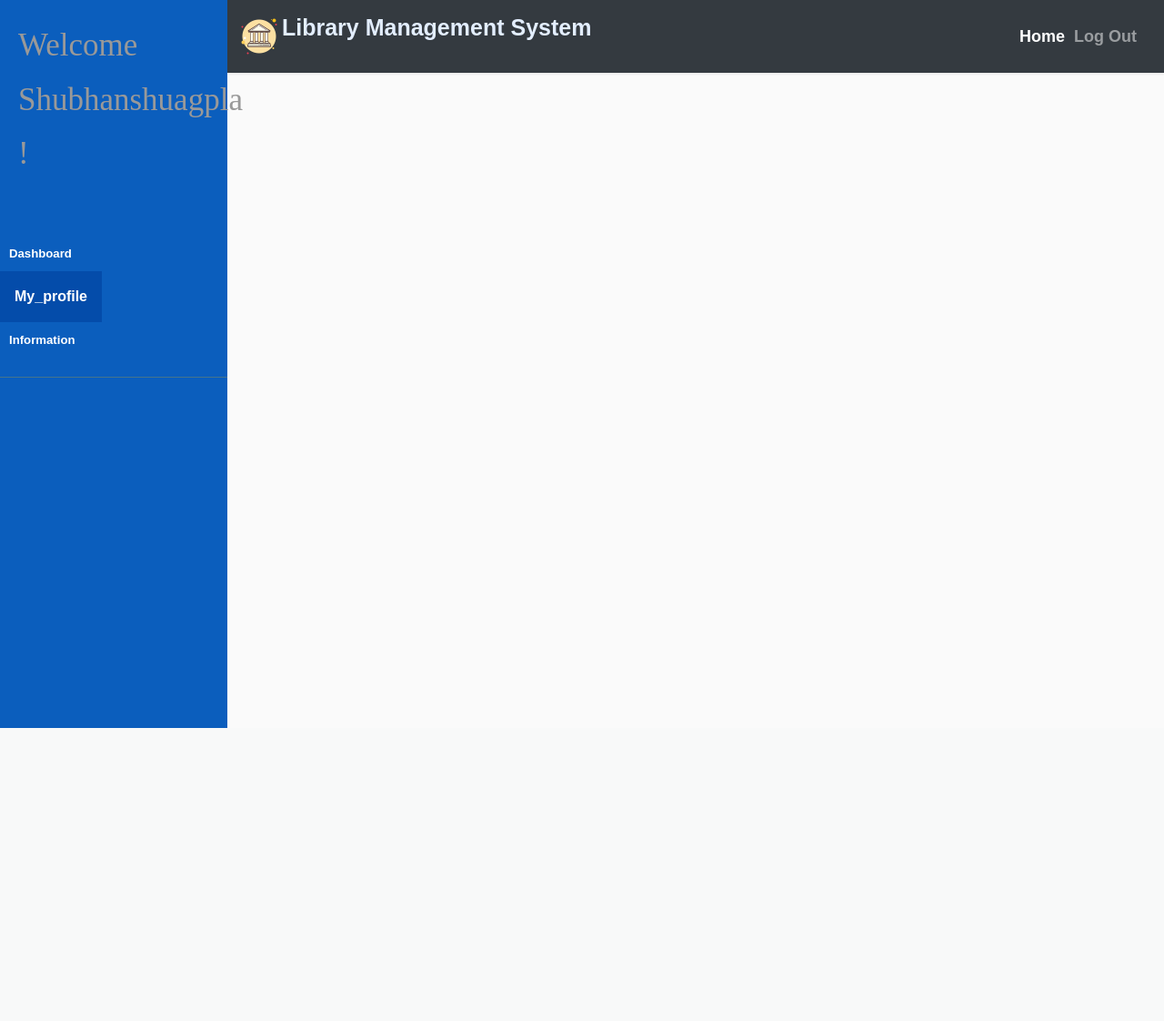
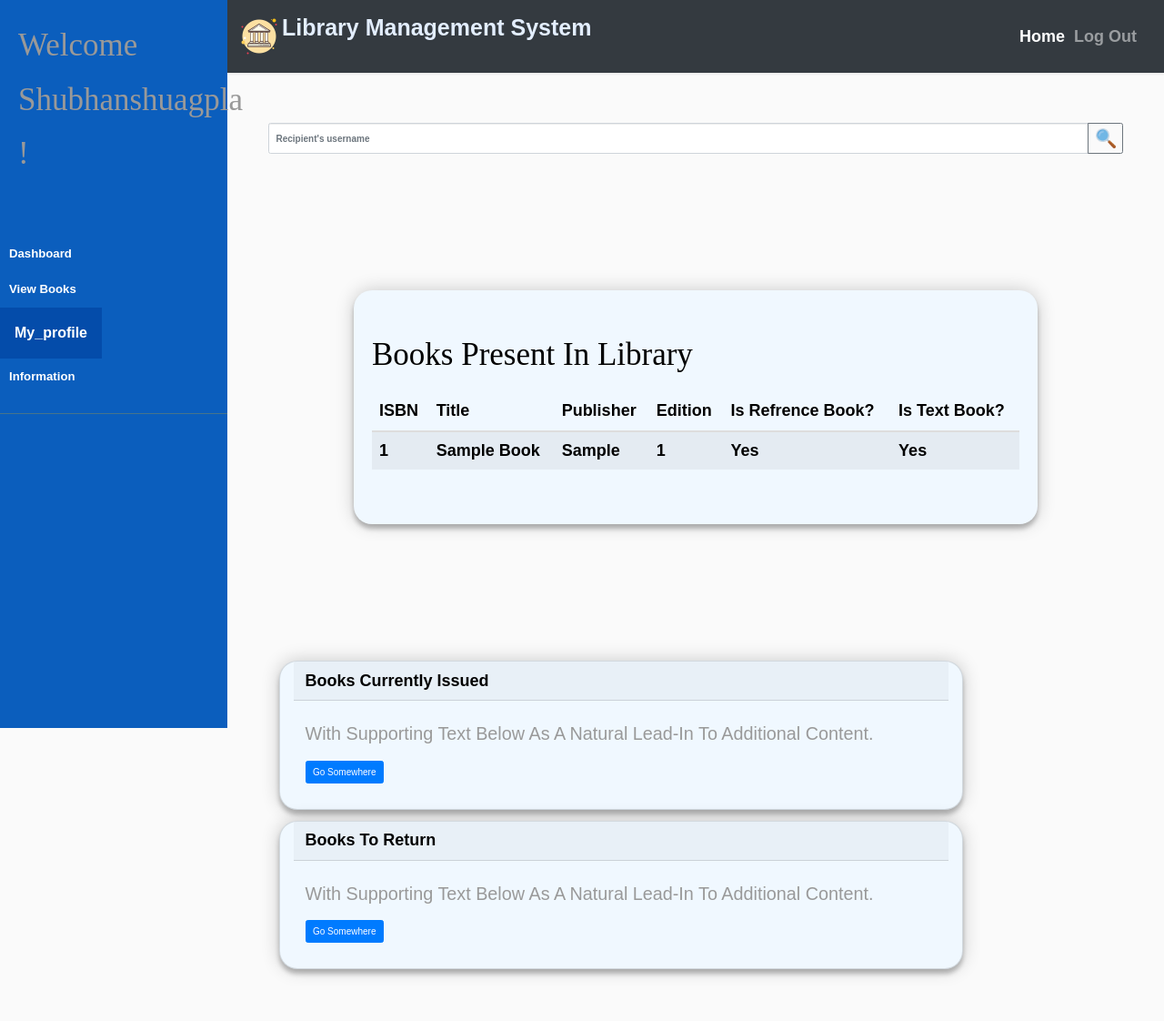
Before and after one commit to nehal6657/Library-DBMS, a PHP site: page /student_home.php in a window 1280 px wide. Shown: the whole page at 91% size. Before the commit the page ends 800 px from the top, so only its background shows below. Run offline with PHP 8.4, Linux system fonts and the light colour scheme; a user stored in the database is signed in; data comes from the database, SQL or seed files in the repository; tables that the repository leaves empty hold one stand-in row (values such as "Sample post"); some libraries are stand-ins or nearby versions.

Commit message:
added student dashboard

```diff
--- a/student_home.php
+++ b/student_home.php
@@ -60,8 +60,12 @@ $_SESSION['Sid'] = $Sid; // Setting sid for session variable
 
                 <ul class="list-unstyled components">
 
-                    <li class="active">
-                        <a href="#menu">Dashboard</a>
+                    <li>
+                        <a>Dashboard</a>
+
+                    </li>
+                    <li>
+                        <a onclick="managebooks()" id="hsmanagebooks">View Books</a>
 
                     </li>
                     <li>
@@ -125,12 +129,7 @@ $_SESSION['Sid'] = $Sid; // Setting sid for session variable
                                 <p> <strong>Student type: </strong><?php echo $type ?></p>
                                 <p> <strong>Email id: </strong> <?php echo $email ?></p>
                             </div>
-                            <!--
-                            $username = $row['Username'];
-    $name = $row['Name'];
-    $email = $row['email'];
-    $Sid = $row['Sid'];
-    $type = $row['type']; -->
+
                         </div>
                     </div>
 
@@ -138,6 +137,81 @@ $_SESSION['Sid'] = $Sid; // Setting sid for session variable
                 <!-- ===============================VIEW end =======================================================-->
 
                 <div class="main_site">
+                <div class="Sdash">
+                    <div class="input-group">
+                                <input type="text" class="form-control" placeholder="Recipient's username" aria-label="Quick Search for books" aria-describedby="basic-addon2"/>
+                                <div class="input-group-append">
+                                    <button class="btn btn-outline-secondary" type="button"><img src="./style/search.png" alt="" height="22px" width="auto"/></button>
+                                </div>
+                            </div>
+
+                        <div class="managebooks" id="managebooks">
+                            <div class="main-card">
+                            <h2 id="title2" class="d-flex">Books present in library</h2>
+                            <table class="table table-striped table-hover ">
+                                <thead >
+                                <tr>
+                                <th><strong>ISBN</strong></th>
+                                <th><strong>Title</strong></th>
+                                <th><strong>Publisher</strong></th>
+                                <th><strong>Edition</strong></th>
+                                <th><strong>Is refrence book?</strong></th>
+                                <th><strong>Is text book?</strong></th>
+                                </tr>
+                                </thead>
+                            <?php
+                                $db = mysqli_connect("localhost", "root", "", "lib");
+                                if (!$db){ die('Could not connect: ' . mysql_error());}
+                                $sql_query = "select * from book";
+                                $result = mysqli_query($db, $sql_query);
+                                while($row = mysqli_fetch_array($result))
+                                    {
+                                    echo "<tr>";
+                                    echo "<td>" . $row['ISBN'] . "</td>";
+                                    echo "<td>" . $row['title'] . "</td>";
+                                    echo "<td>" . $row['publisher'] . "</td>";
+                                    echo "<td>" . $row['edition'] . "</td>";
+                                    if($row['ref_flag'] ==1){ echo "<td> Yes </td>";}
+                                    else{echo "<td> No </td>";}
+                                    if($row['t_flag'] ==1){ echo "<td> Yes </td>";}
+                                    else{echo "<td> No </td>";}
+
+                                    echo "</tr>";
+
+                                    }
+                                mysqli_close($db);
+
+                                ?>
+                                </table>
+                            </div>
+                            </div>
+
+
+
+
+                            <div class="card Scard main-card">
+                                <div class="card-header">
+                                Books Currently issued
+                                </div>
+                                <div class="card-body">
+                                    <h5 class="card-title title2"></h5>
+                                    <p class="card-text">With supporting text below as a natural lead-in to additional content.</p>
+                                    <a href="#" class="btn btn-primary">Go somewhere</a>
+                                </div>
+                            </div>
+                            <div class="card Scard main-card">
+                                <div class="card-header">
+                                Books to return
+                                </div>
+                                <div class="card-body">
+                                    <h5 class="card-title"></h5>
+                                    <p class="card-text">With supporting text below as a natural lead-in to additional content.</p>
+                                    <a href="#" class="btn btn-primary">Go somewhere</a>
+                                </div>
+                            </div>
+
+                    </div>
+
                     <div class="edit" id="edit">
                         <div class="form">
                             <img src="./style/logo.png" alt="" height="90px" width="auto" />
@@ -170,6 +244,7 @@ $_SESSION['Sid'] = $Sid; // Setting sid for session variable
 
                 <!-- ===============================editing end =======================================================-->
                 <div class="main_site">
+
                     <div class="Pass" id="Pass">
                         <div class="form">
                             <img src="./style/logo.png" alt="" height="90px" width="auto" />
@@ -254,6 +329,15 @@ $_SESSION['Sid'] = $Sid; // Setting sid for session variable
         });
     });
 </script>
+<script>
+    $('.managebooks').hide();
+    jQuery(document).ready(function(){
+    jQuery('#hsmanagebooks').on('click', function(event) {
+        jQuery('#managebooks').toggle('show');
+      });
+    });
+  });
+</script>
 
 </div>
 <script src="https://maxcdn.bootstrapcdn.com/bootstrap/3.3.7/js/bootstrap.min.js" integrity="sha384-Tc5IQib027qvyjSMfHjOMaLkfuWVxZxUPnCJA7l2mCWNIpG9mGCD8wGNIcPD7Txa" crossorigin="anonymous"></script>
--- a/style/style_student.css
+++ b/style/style_student.css
@@ -16,3 +16,25 @@
     text-align: center;
     box-shadow: 0 0 20px 0 rgba(0, 0, 0, 0.2), 0 5px 5px 0 rgba(0, 0, 0, 0.24);
 }
+.Sdash {
+  align-content: center;
+  text-transform: capitalize;
+  font-size: large;
+  color: black;
+  font-weight: 600;
+  padding: 1.5rem;
+  margin: 3rem;
+
+}
+.Scard{
+  height: min-content;
+  width: auto;
+  margin: 1.2rem;
+  padding: 1.5rem;
+  padding-top: 0;
+}
+.main-card{
+  background-color: aliceblue;
+  width: 80%;
+
+}
```
Also changed, not shown: style/search.png (added).
